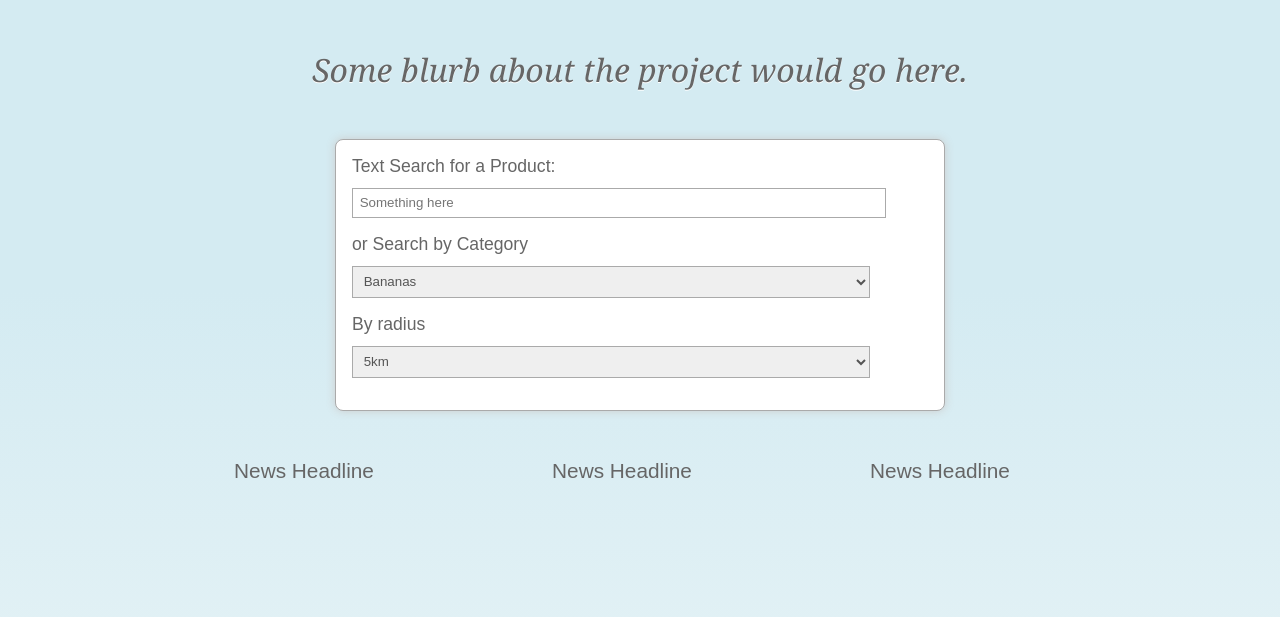
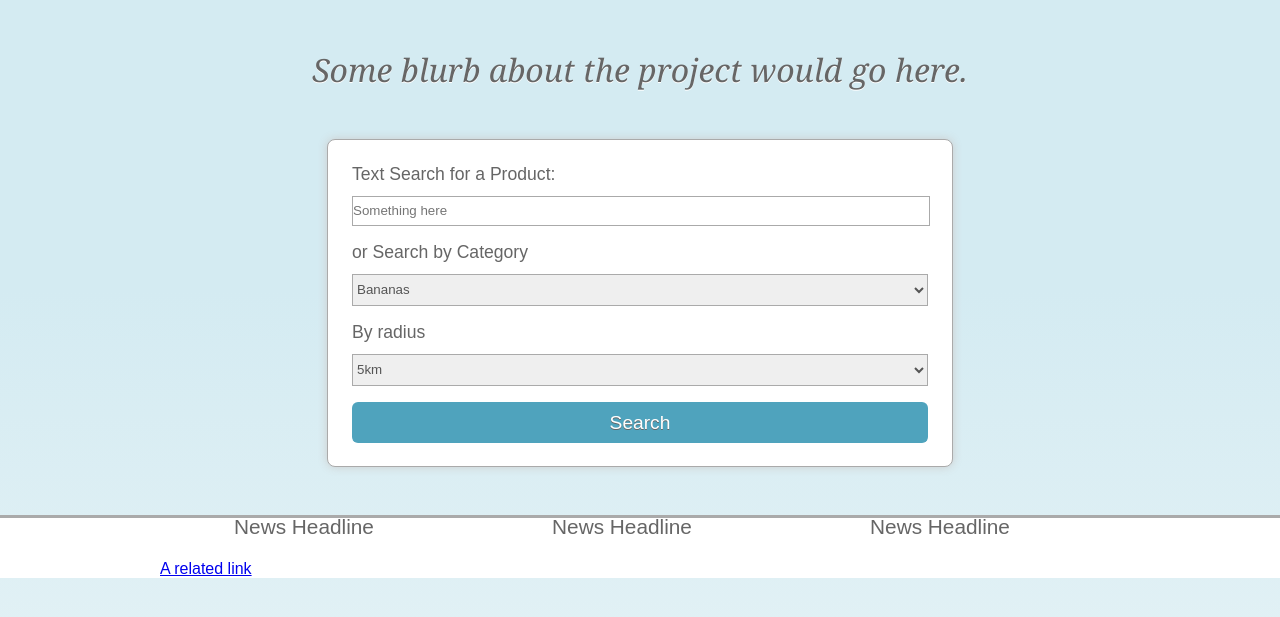
Before and after one commit to practicalparticipation/fairtradefinder, a PHP site: page / in a window 1280 px wide. Shown: the part 69-686 px from the top of the page. Run offline with PHP 8.4, Linux system fonts and the light colour scheme.

Commit message:
Added search button to home page and amended some styles

```diff
--- a/index.html
+++ b/index.html
@@ -33,6 +33,7 @@
 						</select>
 					</li>
 				</ul>
+				<input type="submit" class="submit" value="Search"/>
 			</form>
 		</div>
 		<div id="news">
@@ -45,8 +46,12 @@
 			<div class="news-col">
 				<h2>News Headline</h2>
 			</div>
-
 		</div>
+	</div>
+	<div id="footer-container">
+		<footer>
+			<a href="#">A related link</a>
+		</footer>
 	</div>
 </body>
 </html>
--- a/styles/main.css
+++ b/styles/main.css
@@ -99,9 +99,13 @@ header nav a {
 
 /* Search */
 
+div#search {
+
+}
+
 form#search {
 	background:#fff;
-	padding:1em;
+	padding:1.5em 1.5em 0 1.5em;
 	border-radius:8px;
 	clear:both;
 	border:solid 1px #aaa;
@@ -118,16 +122,30 @@ div#search label {
 }
 
 form#search input, form#search select {
-	width:90%;
-	color:#ccc;
+	width:100%;
+	color:#555;
 	border:solid 1px #aaa;
-	padding:.5em;
+	padding:.5em 0;
 	display:block;
 	margin:.8em 0 1.2em 0;
 }
 
 form#search select {
 	color:#555;
+}
+
+form#search .submit {
+	background:#4fa3bd;
+	color:#fff;
+	text-shadow:0 1px #666;
+	border-radius:6px;
+	font-size:1.2em;
+	border:0;
+}
+
+form#search .submit:hover {
+	cursor:pointer;
+	background:#e8ab27;
 }
 
 #search li {
@@ -139,6 +157,7 @@ form#search select {
 
 #news {
 	margin-top:3em;
+
 }
 
 .news-col {
@@ -150,3 +169,17 @@ form#search select {
 .news-col:last-child {
 	margin:0;
 }
+
+/* Footer */
+
+#footer-container {
+	width:100%;
+	background:#fff;
+	border-top:solid 3px #aaa;
+}
+
+footer {
+	width:960px;
+	margin:0 auto;
+	clear:both;
+}
```
